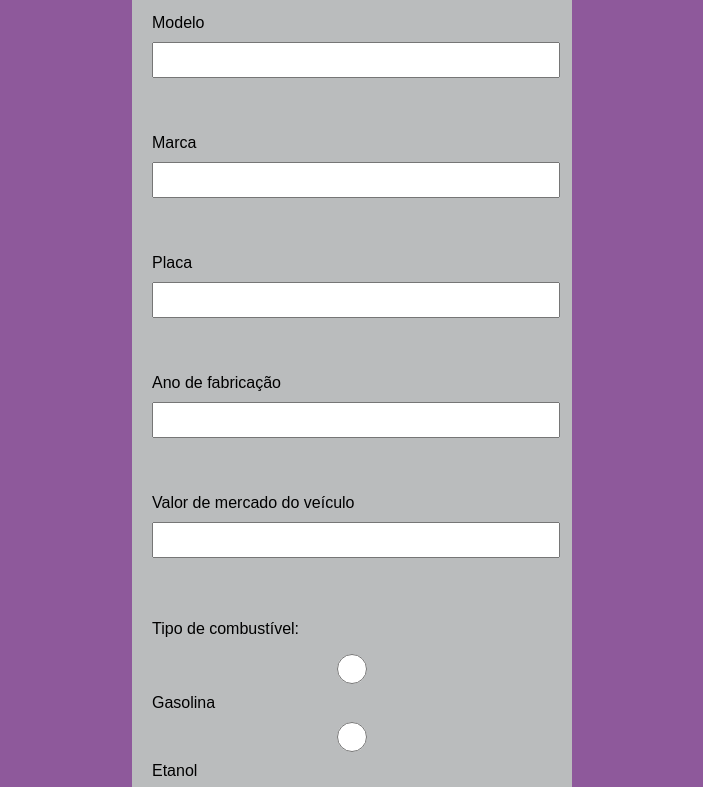
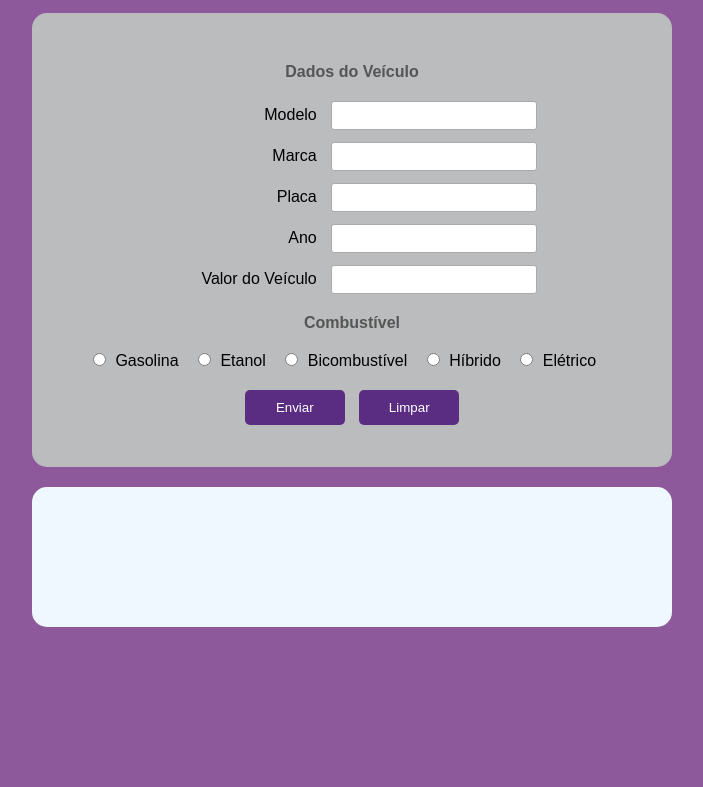
Before and after one commit to Heloiisah/Projeto_veiculo, a plain HTML site: page index.html in a window 1280 px wide. Shown: the part 77-864 px from the top of the page, without its empty margins (288-991 px from the left). After the commit the page ends 800 px from the top, so only its background shows below. Drawn offline with Linux system fonts and the light colour scheme.

Commit message:
alterações

```diff
--- a/css/style_veiculo.css
+++ b/css/style_veiculo.css
@@ -3,53 +3,101 @@ body {
     background-color: #8e599b;
 }
 
-h1 {
+h3 {
     color: white;
+    text-align: center;
+    font-size: 28px;
+    margin-top: 30px;
 }
 
-h3 {
-    color: white;
-}
-
-h1,
-h3 {
+h4 {
     text-align: center;
+    color: #555;
+    margin: 20px 0;
 }
 
 #div-form {
     background-color: rgb(186, 188, 189);
-    width: 400px;
-    min-height: 350px;
+    width: 600px;
     margin: 20px auto;
-    padding: 20px;
+    padding: 30px 20px;
+    border-radius: 15px;
 }
 
-label,
-input {
-    display: block;
-    margin: 10px 0px;
+#form-veiculo > div {
+    text-align: center;
+    margin-bottom: 12px;
 }
 
-input {
-    width: 100%;
-    height: 30px;
+#form-veiculo label {
+    display: inline-block;
+    width: 150px;
+    text-align: right;
+    margin-right: 10px;
 }
 
-button {
-    width: 100%;
+#form-veiculo input[type="text"],
+#form-veiculo input[type="number"] {
+    display: inline-block;
+    width: 200px;
+    height: 25px;
+    border: 1px solid #aaa;
+    border-radius: 3px;
+}
+
+#div-radios {
+    text-align: center;
+    margin: 15px 0;
+}
+
+#div-radios label {
+    display: inline-block;
+    width: auto;
+    text-align: left;
+    margin-right: 15px;
+    margin-left: 5px;
+}
+
+#div-radios input[type="radio"] {
+    display: inline-block;
+    width: auto;
+    height: auto;
+    margin: 0;
+}
+
+#div-botoes {
+    text-align: center;
+    margin-top: 20px;
+}
+
+#div-botoes button {
+    display: inline-block;
+    width: 100px;
     height: 35px;
     background-color: #5a2d82;
     color: white;
     border: none;
-    margin-top: 10px;
+    border-radius: 5px;
+    margin: 0 5px;
+    cursor: pointer;
+}
+
+#div-botoes button:hover {
+    background-color: #3f1f5b;
 }
 
 #div-dados {
     background-color: aliceblue;
-    width: 100%;
+    width: 600px;
     min-height: 100px;
-    margin: 20px 0px;
-    padding: 10px;
+    margin: 20px auto;
+    padding: 20px;
+    border-radius: 15px;
+}
+
+#div-dados h3 {
+    margin-top: 0;
+    margin-bottom: 20px;
 }
 
 #veiculo {
--- a/index.html
+++ b/index.html
@@ -13,32 +13,39 @@
 
     <div id="geral">
 
-        <h3>Cadastro de Veículo</h3>
+        <h3>Cadastro de Veículos</h3>
 
         <div id="div-form">
+            <h4>Dados do Veículo</h4>
             <form id="form-veiculo">
 
+                <div id="linha-modelo">
                     <label for="modelo">Modelo</label>
                     <input type="text" name="modelo" id="modelo" required>
-                <br><br>
+                </div>
 
+                <div id="linha-marca">
                     <label for="marca">Marca</label>
                     <input type="text" name="marca" id="marca" required>
-                <br><br>
+                </div>
 
+                <div id="linha-placa">
                     <label for="placa">Placa</label>
                     <input type="text" name="placa" id="placa" required>
-                <br><br>
+                </div>
 
-                <label for="ano_fabricacao">Ano de fabricação</label>
+                <div id="linha-ano">
+                    <label for="ano_fabricacao">Ano</label>
                     <input type="number" name="ano_fabricacao" id="ano_fabricacao" required>
-                <br><br>
+                </div>
 
-                <label for="valor_mercado">Valor de mercado do veículo</label>
+                <div id="linha-valor">
+                    <label for="valor_mercado">Valor do Veículo</label>
                     <input type="number" step="0.01" name="valor_mercado" id="valor_mercado" required>
-                <br><br>
+                </div>
 
-                <p>Tipo de combustível:</p>
+                <h4>Combustível</h4>
+                <div id="div-radios">
                     <input type="radio" name="tipo_combustivel" id="gasolina" value="gasolina" required>
                     <label for="gasolina">Gasolina</label>
 
@@ -53,15 +60,12 @@
 
                     <input type="radio" name="tipo_combustivel" id="eletrico" value="eletrico">
                     <label for="eletrico">Elétrico</label>
-                <br><br>
+                </div>
 
-                <button type="submit" id="btn-add">
-                    Adicionar
-                </button>
-
-                <button type="reset" id="btn-limpar">
-                    Limpar
-                </button>
+                <div id="div-botoes">
+                    <button type="submit" id="btn-add">Enviar</button>
+                    <button type="reset" id="btn-limpar">Limpar</button>
+                </div>
 
             </form>
         </div>
```
Lines whose indentation alone changed are shown as unchanged.
